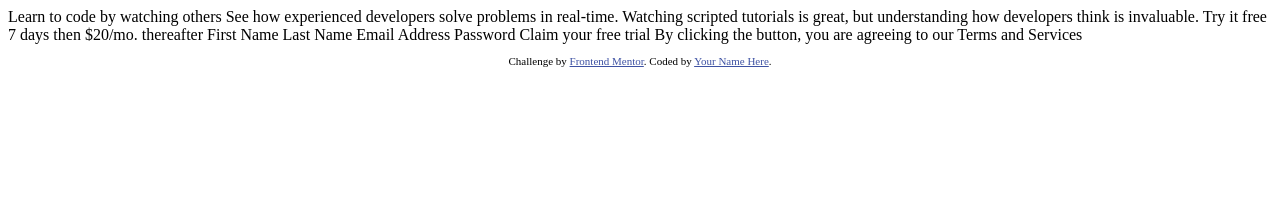
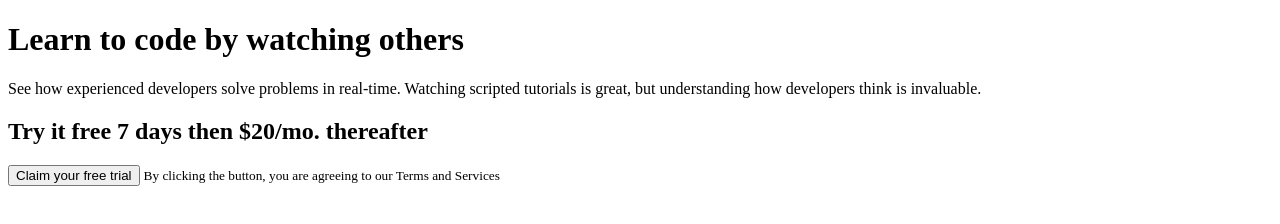
Before and after one commit to juryous/intro-component-with-signup-form, a plain HTML site: page index.html in a window 1280 px wide. Drawn offline with Linux system fonts and the light colour scheme.

Commit message:
formatted html

```diff
--- a/index.html
+++ b/index.html
@@ -1,42 +1,42 @@
 <!DOCTYPE html>
 <html lang="en">
+
 <head>
   <meta charset="UTF-8">
-  <meta name="viewport" content="width=device-width, initial-scale=1.0"> <!-- displays site properly based on user's device -->
+  <meta name="viewport" content="width=device-width, initial-scale=1.0">
+  <!-- displays site properly based on user's device -->
 
   <link rel="icon" type="image/png" sizes="32x32" href="./images/favicon-32x32.png">
+  <link href="https://fonts.googleapis.com/css2?family=Poppins:wght@400;500;600;700&display=swap" rel="stylesheet">
 
   <title>Frontend Mentor | Intro component with sign up form</title>
 
-  <!-- Feel free to remove these styles or customise in your own stylesheet 👍 -->
-  <style>
-    .attribution { font-size: 11px; text-align: center; }
-    .attribution a { color: hsl(228, 45%, 44%); }
-  </style>
 </head>
+
 <body>
 
-  Learn to code by watching others
+  <div class="container">
+    <div class="left">
+      <h1>Learn to code by watching others</h1>
+      <p>
+        See how experienced developers solve problems in real-time. Watching scripted tutorials is great, but
+        understanding how developers think is invaluable.
+      </p>
+    </div>
 
-  See how experienced developers solve problems in real-time. Watching scripted tutorials is great,
-  but understanding how developers think is invaluable.
+    <div class="right">
+      <h2>Try it free 7 days then $20/mo. thereafter</h2>
 
-  Try it free 7 days then $20/mo. thereafter
+      <form action="submit">
 
-  First Name
-  Last Name
-  Email Address
-  Password
+      </form>
 
-  Claim your free trial
+      <button>Claim your free trial</button>
 
-  By clicking the button, you are agreeing to our Terms and Services
+      <small>By clicking the button, you are agreeing to our Terms and Services</small>
+    </div>
 
-  <footer>
-    <p class="attribution">
-      Challenge by <a href="https://www.frontendmentor.io?ref=challenge" target="_blank">Frontend Mentor</a>.
-      Coded by <a href="#">Your Name Here</a>.
-    </p>
-  </footer>
+  </div>
 </body>
+
 </html>
```
